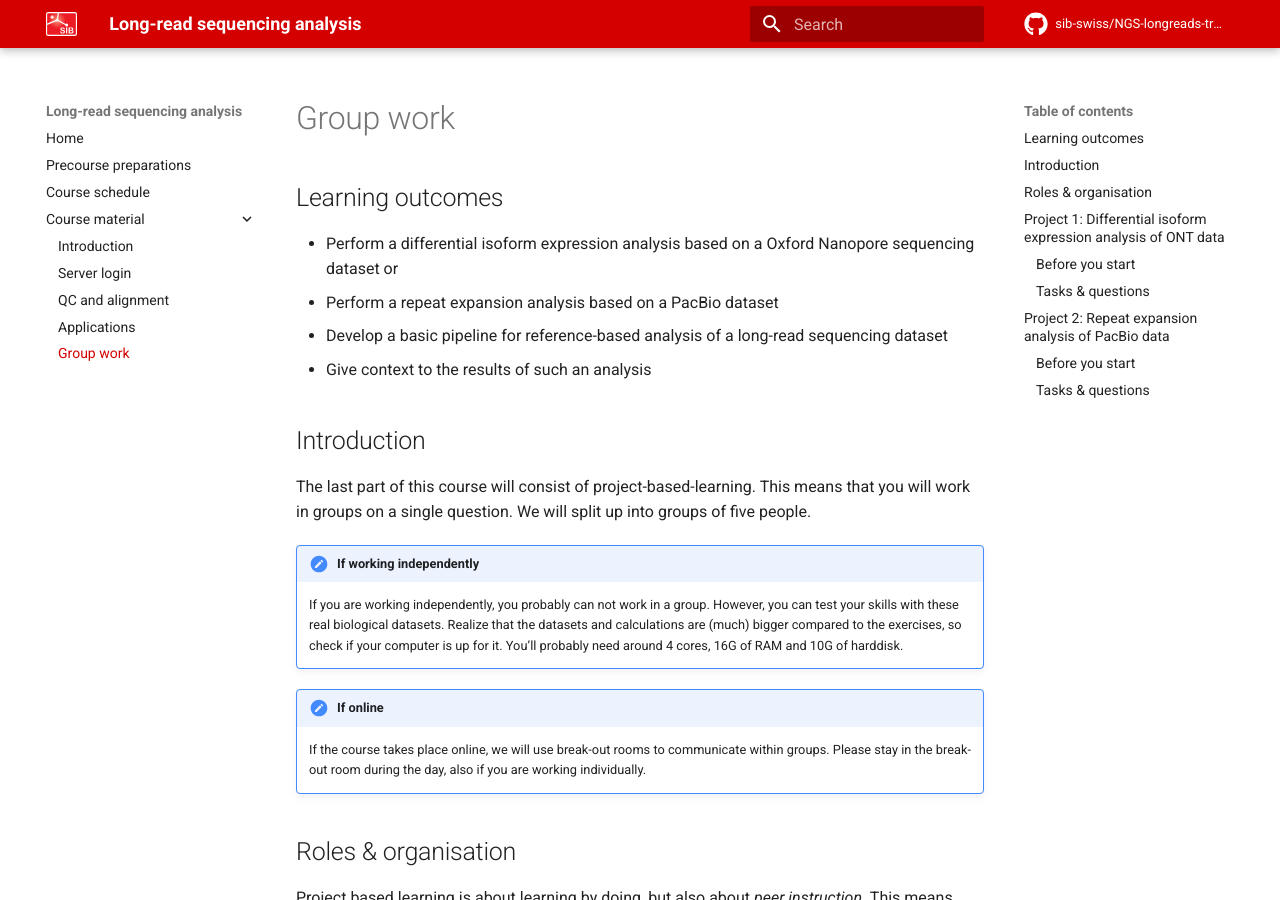
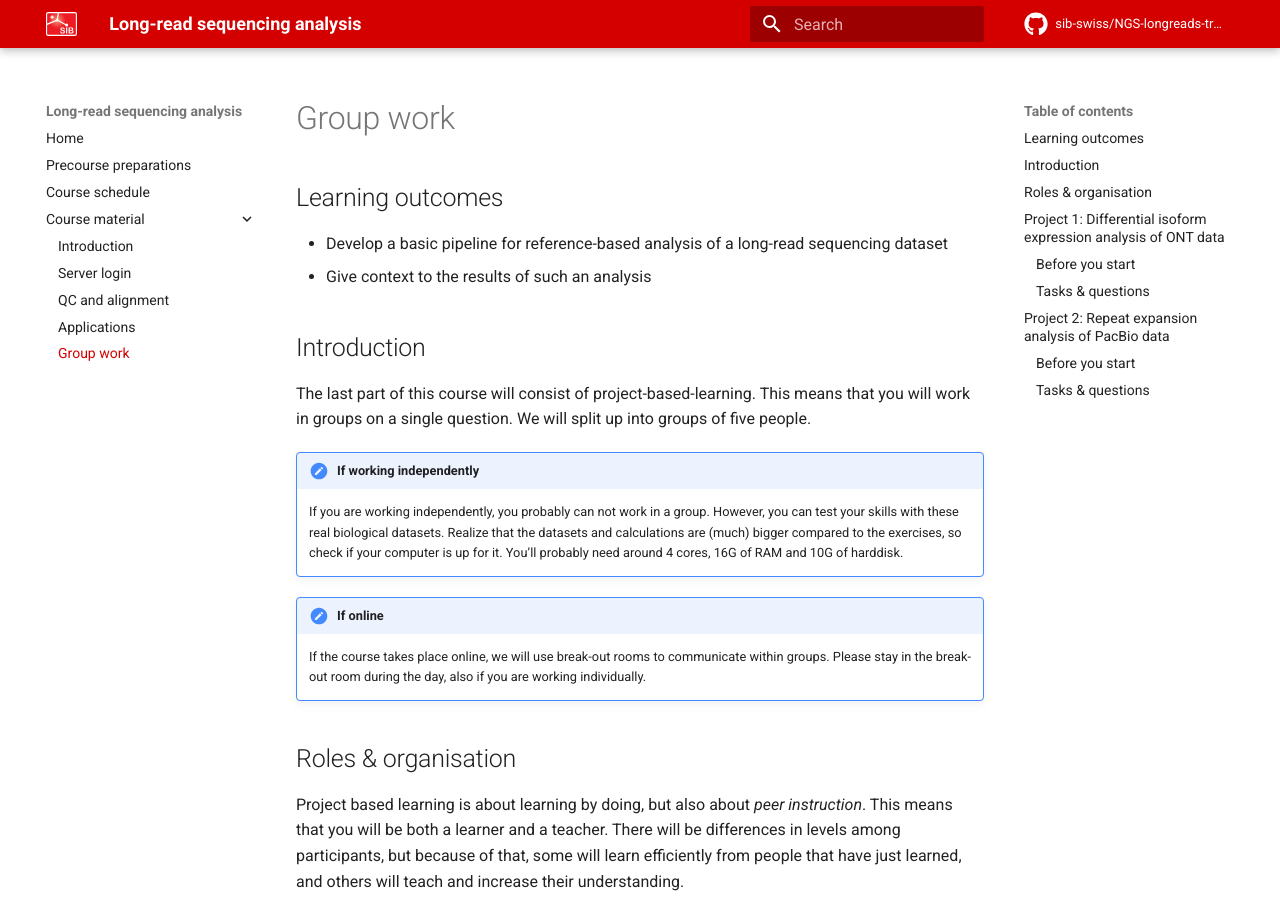
Before and after one commit to sib-swiss/NGS-longreads-training, an MkDocs documentation site: the page built from docs/course_material/group_work.md, in a window 1280 px wide and 900 px high. Built offline with MkDocs 1.6.1 and Material for MkDocs 9.7.7, drawn with Linux system fonts in a browser that asks for light colours; comment, search, counter and statistics services are not loaded.

Commit message:
minor adjustments to learning outcomes

```diff
--- a/docs/course_material/group_work.md
+++ b/docs/course_material/group_work.md
@@ -1,8 +1,4 @@
 ## Learning outcomes
-
-* Perform a differential isoform expression analysis based on a Oxford Nanopore sequencing dataset
-or
-* Perform a repeat expansion analysis based on a PacBio dataset
 
 * Develop a basic pipeline for reference-based analysis of a long-read sequencing dataset
 * Give context to the results of such an analysis
```
Also changed, not shown: docs/course_material/introduction.md (+1 -1 lines), docs/course_material/qc_alignment.md (+2 -2 lines).
